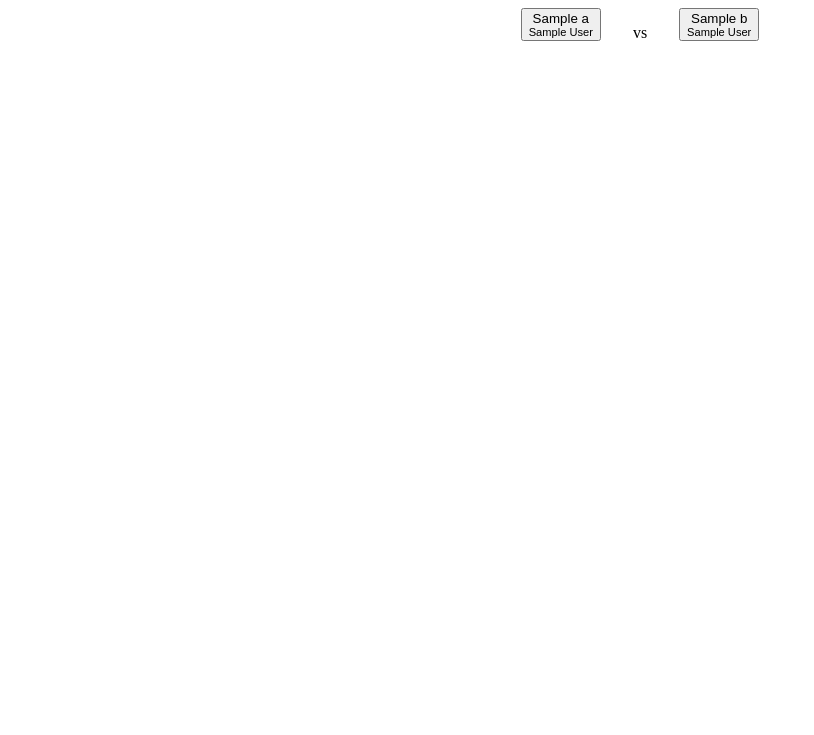
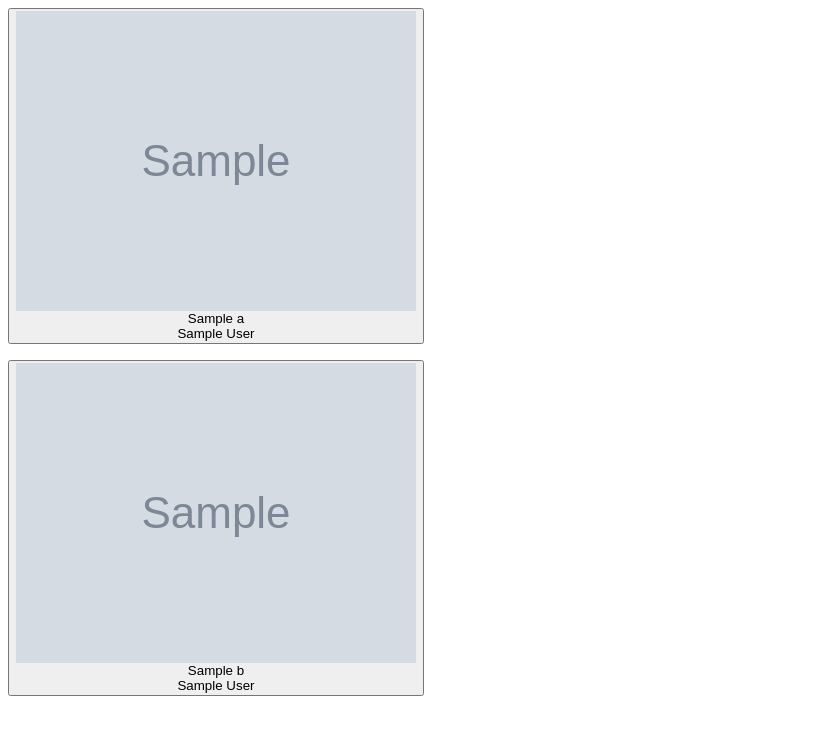
Before and after one commit to MrSantiagoPrado/PageOff, a FastAPI app: template app/templates/pair_fragment.html in a window 1280 px wide. Shown: the top 735 px of the page, without its empty margins (0-814 px from the left). Run offline with FastAPI, Linux system fonts and the light colour scheme; the template is opened without the code that fills it: most values are stand-ins (such as "Sample title", 1, 10 or a date in 2020); grey boxes marked "Sample" are stand-in pictures.

Commit message:
Enhance pair fragment UI and add VSCode launch config
Improves the pair_fragment.html template with a grid layout, book cover images, and better styling for voting buttons. Adds a VSCode launch.json for FastAPI development. Updates pageoff.db with new data.

```diff
--- a/app/templates/pair_fragment.html
+++ b/app/templates/pair_fragment.html
@@ -1,20 +1,25 @@
-<!-- app/templates/pair_fragment.html -->
-<div style="display:flex; justify-content:center; gap:2rem;">
+<div id="pair" class="grid grid-cols-2 gap-4">
   <form hx-post="/vote" hx-target="#pair" hx-swap="innerHTML">
     <input type="hidden" name="winner" value="{{ a.id }}">
     <input type="hidden" name="loser" value="{{ b.id }}">
-    <button type="submit">
-      {{ a.title }}<br><small>{{ a.author }}</small>
+    <button type="submit" class="w-full border rounded-lg p-2 hover:bg-gray-100">
+      {% if a.cover_url %}
+        <img src="{{ a.cover_url }}" alt="{{ a.title }}" class="mx-auto mb-2 h-64 object-contain">
+      {% endif %}
+      <div class="text-center font-semibold">{{ a.title }}</div>
+      <div class="text-center text-sm text-gray-600">{{ a.author }}</div>
     </button>
   </form>
-
-  <span style="align-self:center;">vs</span>
 
   <form hx-post="/vote" hx-target="#pair" hx-swap="innerHTML">
     <input type="hidden" name="winner" value="{{ b.id }}">
     <input type="hidden" name="loser" value="{{ a.id }}">
-    <button type="submit">
-      {{ b.title }}<br><small>{{ b.author }}</small>
+    <button type="submit" class="w-full border rounded-lg p-2 hover:bg-gray-100">
+      {% if b.cover_url %}
+        <img src="{{ b.cover_url }}" alt="{{ b.title }}" class="mx-auto mb-2 h-64 object-contain">
+      {% endif %}
+      <div class="text-center font-semibold">{{ b.title }}</div>
+      <div class="text-center text-sm text-gray-600">{{ b.author }}</div>
     </button>
   </form>
 </div>
```
Also changed, not shown: data/pageoff.db.
